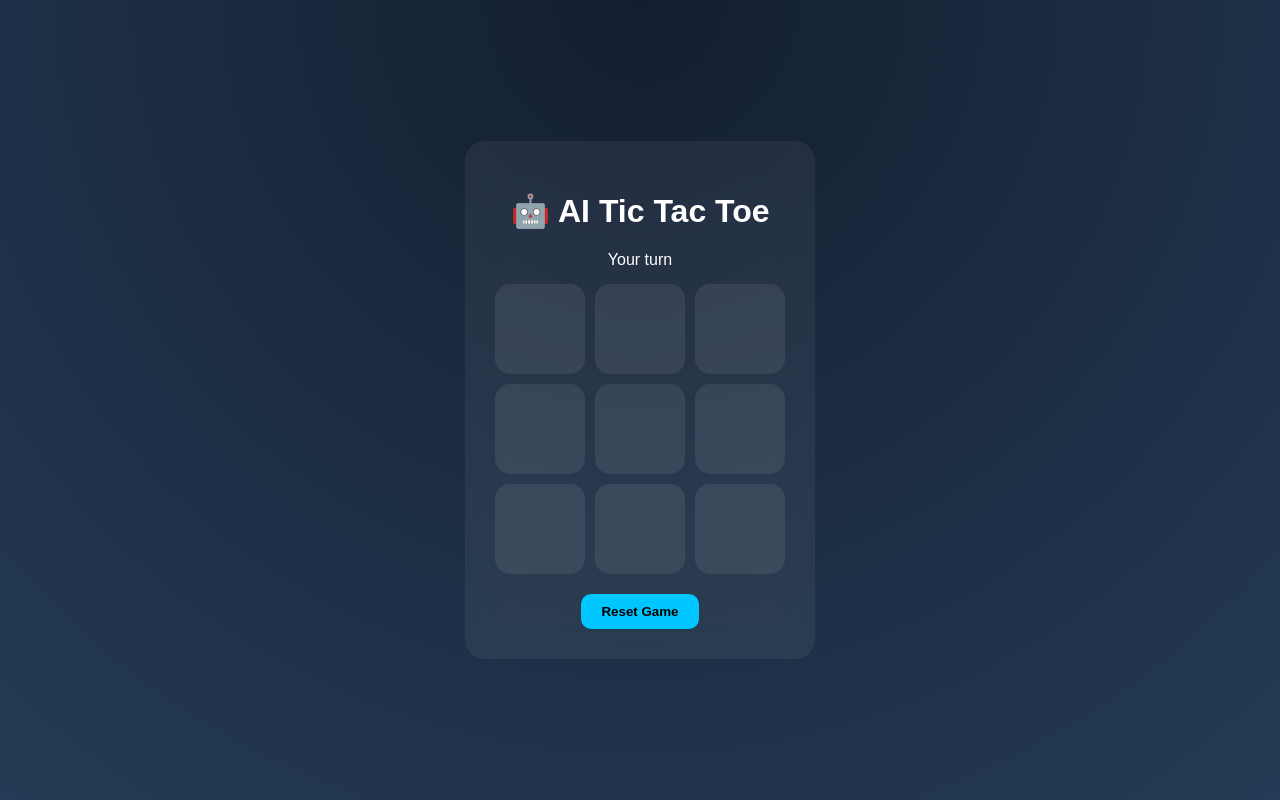
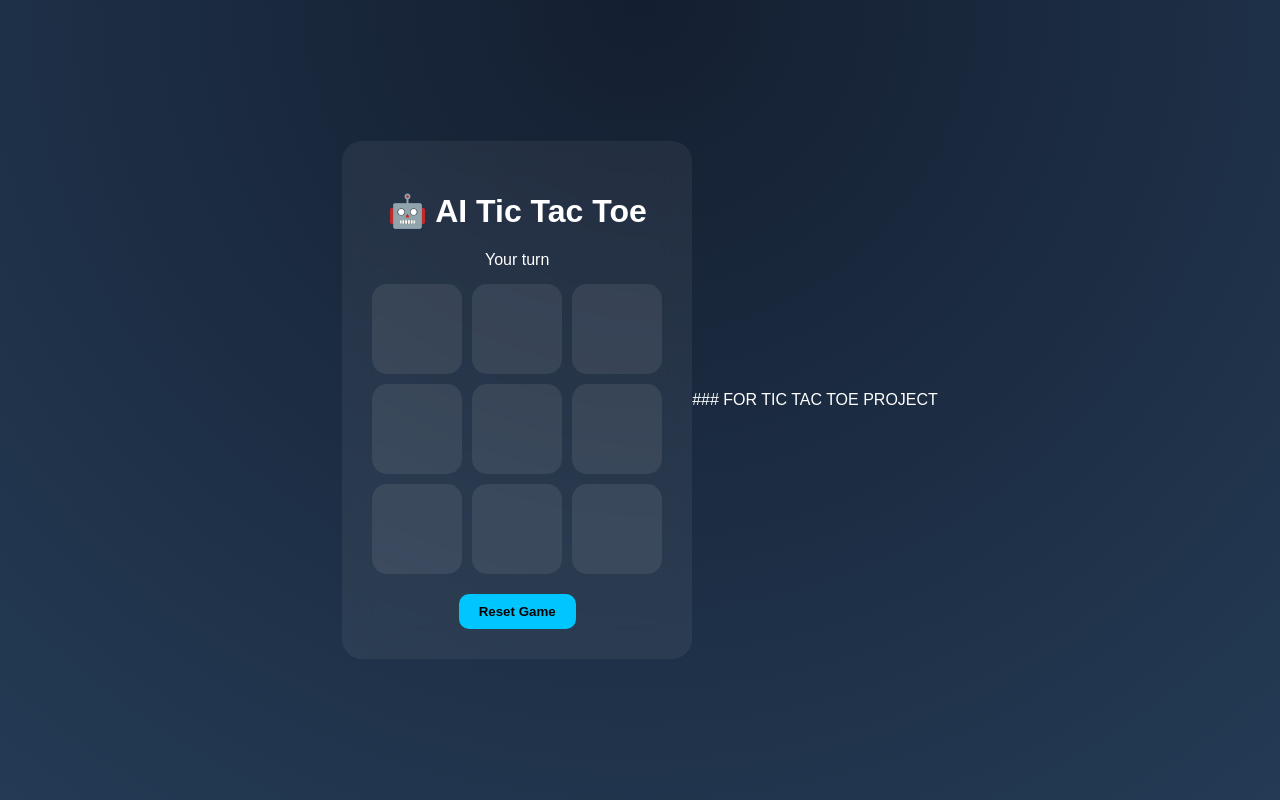
Before and after one commit to hasanmh9988770-MHR/My-python-projects, a Flask app: page / in a window 1280 px wide. Run offline with Flask 3, Linux system fonts and the light colour scheme.

Commit message:
25th commit
Added a comment section for the Tic Tac Toe project.

```diff
--- a/My Projects/templates/index.html
+++ b/My Projects/templates/index.html
@@ -129,3 +129,5 @@ render();
 
 </body>
 </html>
+
+### FOR TIC TAC TOE PROJECT
```
